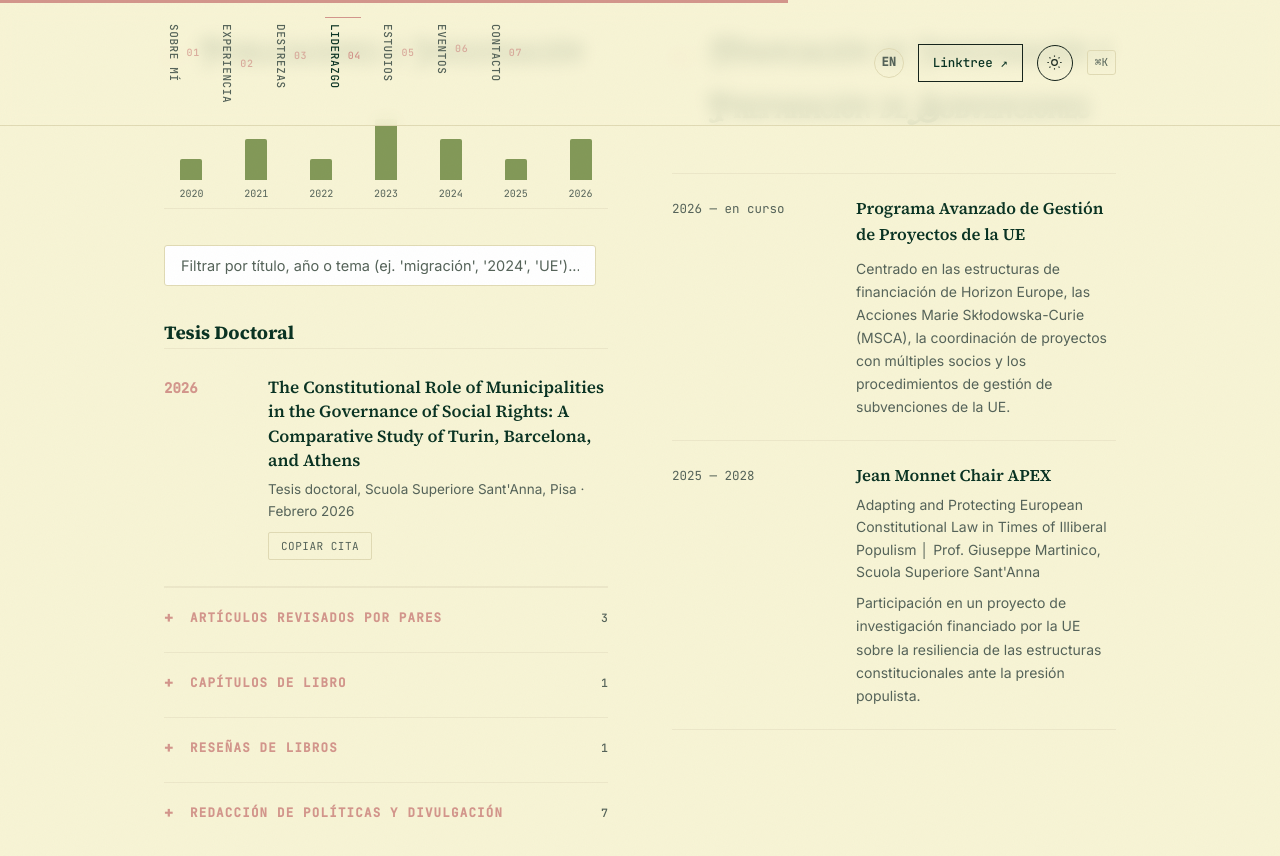
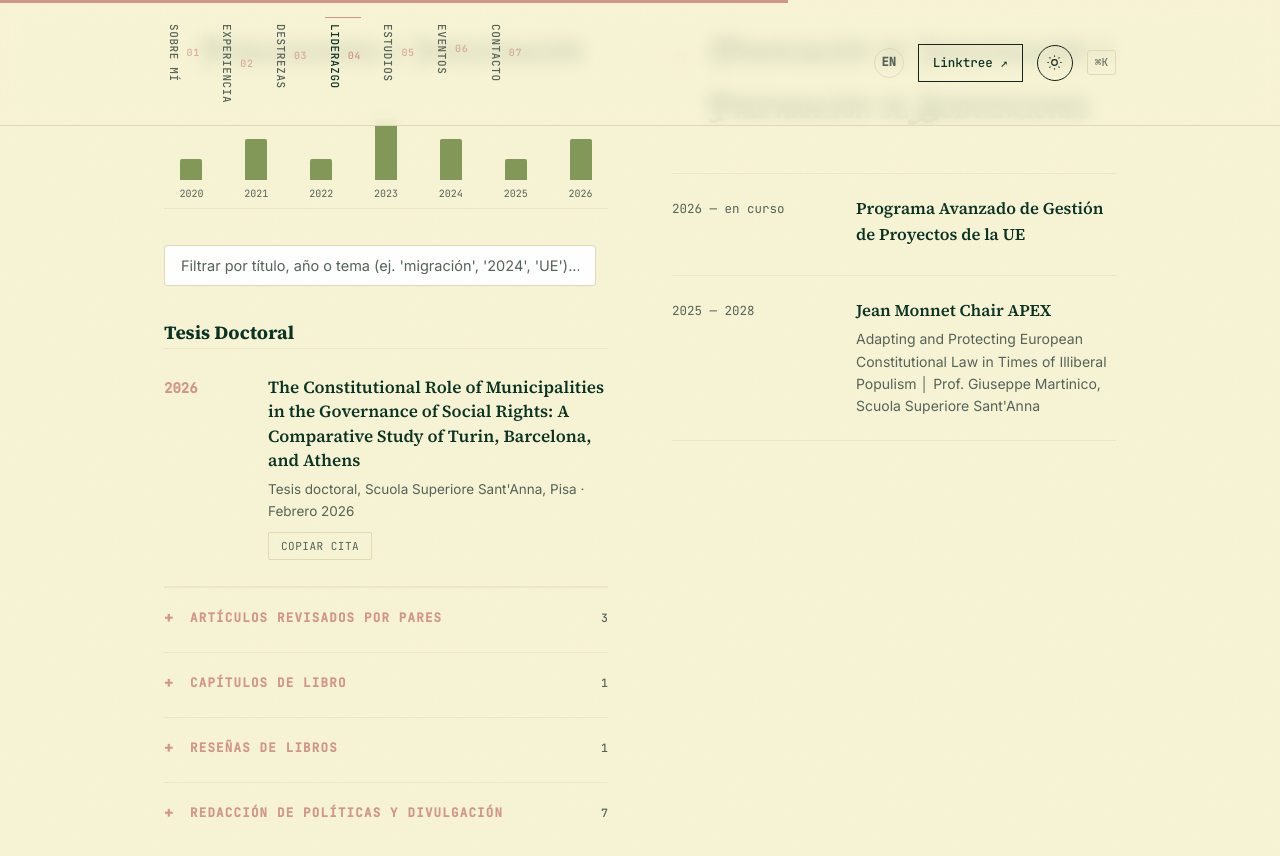
Before and after one commit to stalaveralodos-ux/s.talaveralodos, a Jekyll site: the page built from consultancy.html, in a window 1280 px wide and 900 px high, scrolled down 3334 px. Shown: the top 856 px of the window. Built offline with Jekyll 4.4.1, drawn with Linux system fonts in a browser that asks for light colours.

Commit message:
Update research-funding.html

```diff
--- a/_includes/es-sections/research-funding.html
+++ b/_includes/es-sections/research-funding.html
@@ -9,7 +9,6 @@
         <div class="exp-when">2026 — en curso</div>
         <div class="exp-what">
           <h3>Programa Avanzado de Gestión de Proyectos de la UE</h3>
-          <p class="exp-desc">Centrado en las estructuras de financiación de Horizon Europe, las Acciones Marie Skłodowska-Curie (MSCA), la coordinación de proyectos con múltiples socios y los procedimientos de gestión de subvenciones de la UE.</p>
         </div>
       </div>
       <div class="exp-item">
@@ -17,7 +16,6 @@
         <div class="exp-what">
           <h3>Jean Monnet Chair APEX</h3>
           <p>Adapting and Protecting European Constitutional Law in Times of Illiberal Populism │ Prof. Giuseppe Martinico, Scuola Superiore Sant'Anna</p>
-          <p class="exp-desc">Participación en un proyecto de investigación financiado por la UE sobre la resiliencia de las estructuras constitucionales ante la presión populista.</p>
         </div>
       </div>
     </div>
```
